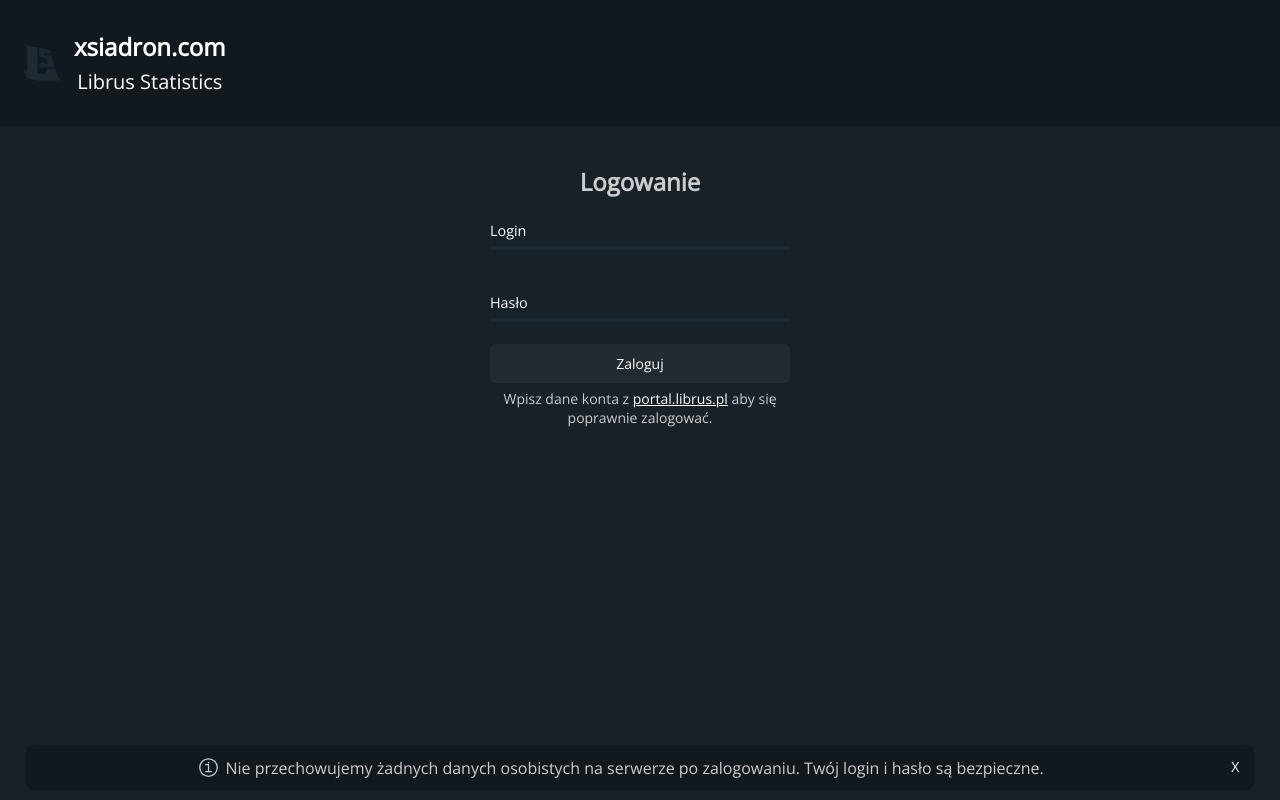
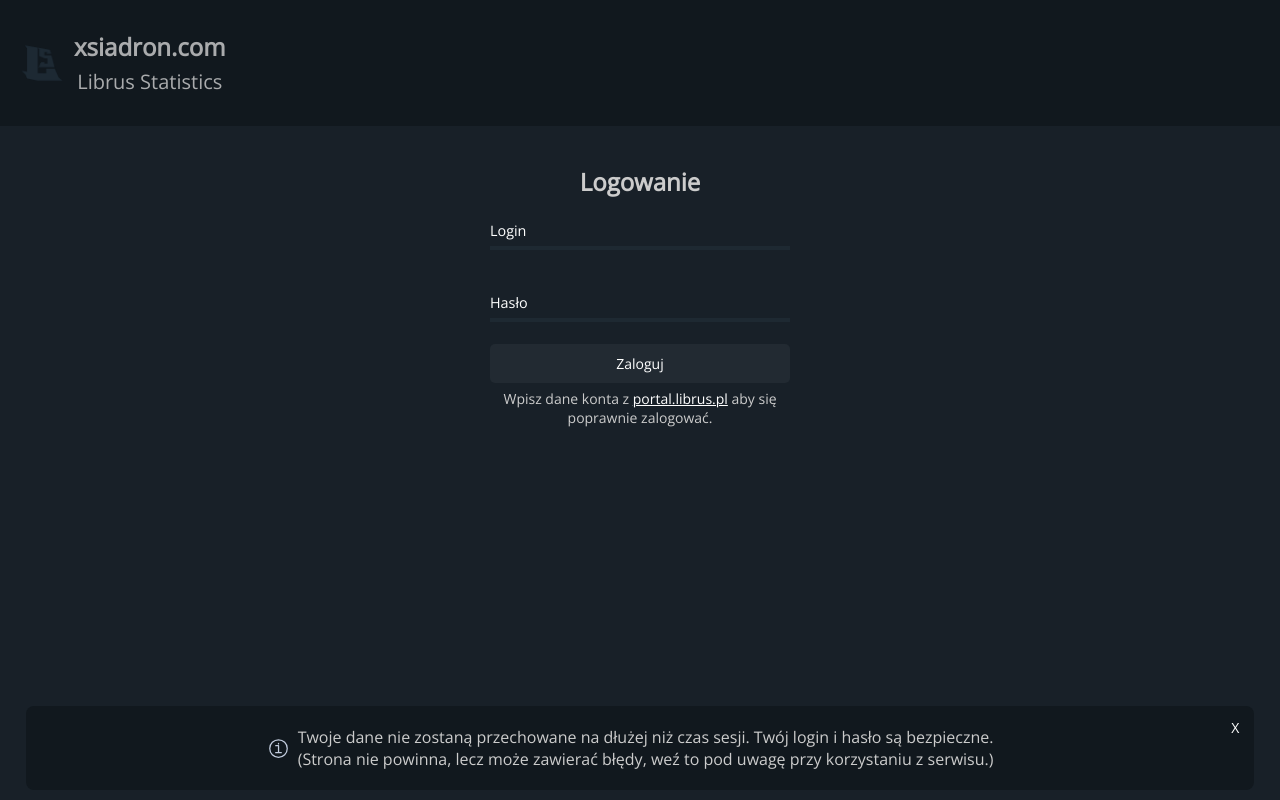
Before and after one commit to xsiadron/LibrusStatistics, a React (Create React App) app in the folder client/: page / in a window 1280 px wide. Built offline with nearby package versions, Linux system fonts and the light colour scheme; the HTML template or start-up script is replaced by a standard one.

Commit message:
UX & UI Changes

```diff
--- a/client/src/Login.js
+++ b/client/src/Login.js
@@ -82,14 +82,14 @@ const Login = (() => {
             caller.post(url, {
                 login: login,
                 password: password,
-              }).then(async (response) => {
+            }).then(async (response) => {
                 if (response.status != 200 || response.data.error) throw new Error(response.data.error);
                 resolve(loginSucceed(response.data));
-              }).catch((error) => {
+            }).catch((error) => {
                 let errorMessage = error?.response?.data?.error ?? config.errors.serverNotResponding;
                 showError(errorMessage);
                 resolve(false);
-              });
+            });
 
         });
     }
@@ -148,9 +148,12 @@ const Login = (() => {
                 </div>
             </main>
             <footer className="login-footer">
-                <img src={infoCircleIcon} alt="informacja" />
+                <img src={infoCircleIcon} alt="informacja" height={25} />
                 &nbsp;
-                <p>Nie przechowujemy żadnych danych osobistych na serwerze po zalogowaniu. Twój login i hasło są bezpieczne.</p>
+                <p>
+                    Twoje dane nie zostaną przechowane na dłużej niż czas sesji. Twój login i hasło są bezpieczne.<br/>
+                    (Strona nie powinna, lecz może zawierać błędy, weź to pod uwagę przy korzystaniu z serwisu.)
+                </p>
                 <button onClick={closeFooter}>X</button>
             </footer>
         </section>
--- a/client/src/components/GradesAveragesSection/GradesAveragesSection.css
+++ b/client/src/components/GradesAveragesSection/GradesAveragesSection.css
@@ -4,10 +4,11 @@
     align-items: center;
     width: 100%;
     height: 100%;
+    padding-top: 5px;
 }
 
 .grades-averages p {
-    font-size: clamp(0.8rem, 1vw, 0.9rem);
+    font-size: clamp(0.85rem, 1vw, 0.9rem);
     padding: 2px;
     opacity: 75%;
 }
--- a/client/src/components/GradesAveragesSection/GradesAveragesSection.js
+++ b/client/src/components/GradesAveragesSection/GradesAveragesSection.js
@@ -5,7 +5,7 @@ import infoCircleIcon from '../../icons/info-circle.svg';
 const GradesAveragesSection = ({ gradesData, semester }) => {
     if (!gradesData.length > 0) return (
         <div className="grades-averages">
-            <img src={infoCircleIcon} alt="informacja" />
+            <img src={infoCircleIcon} alt="informacja" height={15} />
             <p>Brak ocen dla tego przedmiotu</p>
         </div>);
 
--- a/client/src/components/Navbar/Navbar.css
+++ b/client/src/components/Navbar/Navbar.css
@@ -42,7 +42,7 @@
     display: flex;
     align-items: center;
     justify-content: center;
-    color: #fff;
+    color: #ddd;
     text-decoration: none;
     font-size: clamp(1.2rem, 2vw, 1.5rem);
 }
@@ -51,8 +51,13 @@
     margin: 2px;
 }
 
+.site-title div {
+    opacity: 0.75;
+}
+
 .site-title.sub {
     font-size: 15px !important;
+    opacity: 0.75;
 }
 
 .title-links-section {
--- a/client/src/components/ProgressBar/ProgressBar.css
+++ b/client/src/components/ProgressBar/ProgressBar.css
@@ -11,14 +11,15 @@
 }
 
 .progress-bar .progress {
-    animation: ProgressBarAnimation 1s ease-in-out forwards;
+    animation: ProgressBarAnimation 0.75s ease-in-out forwards;
 }
 
 .progress-bar-title {
     font-family: 'Roboto', sans-serif;
     font-size: 12px;
-    font-weight: 400;
+    font-weight: 800;
     color: #000;
+    opacity: 0.75;
     z-index: 1;
 }
 
--- a/client/src/components/ProgressBar/ProgressBar.js
+++ b/client/src/components/ProgressBar/ProgressBar.js
@@ -27,7 +27,7 @@ const ProgressBar = ({ percentage }) => {
 
     return (<div className="progress-bar">
         <span className="progress-bar-title">
-            <CountUp end={percentage} duration={0.8} suffix="%" easingFn={(t, b, c, d) => c * t / d + b} />
+            <CountUp end={percentage} duration={0.5} suffix="%" easingFn={(t, b, c, d) => c * t / d + b} />
         </span>
         <div style={progressStyle} className="progress">
         </div>
--- a/client/src/config/librus-config.js
+++ b/client/src/config/librus-config.js
@@ -15,12 +15,12 @@ config.attendaceTypes = {
 
 config.errors = {
   unknown: "<b>Nieznany błąd.</b><br/> Spróbuj ponownie lub skontaktuj się z administratorem strony.",
-  serverNotResponding: "<b>Serwer nie odpowiada.</b><br/> Spróbuj ponownie lub skontaktuj się z administratorem strony."
+  serverNotResponding: "<b>Serwer nie odpowiada.</b><br/> Odczekaj i spróbuj ponownie lub skontaktuj się z administratorem strony."
 };
 
 config.messages = {
-  loggedOut: "<b>Zostałeś poprawie wylogowany.</b><br/> Twoje dane nie zostały nigdzie przechowane!",
-  loading: "<b>Trwa pobieranie danych z serwera...</b><br/> Ten proces powinien trwać 2-10 sekund"
+  loggedOut: "<b>Zostałeś wylogowany.</b><br/> Twoje wszelkie dane z tej sesji zostały skasowane.<br/>Do zobaczenia!",
+  loading: "<b>Trwa pobieranie danych z serwera...</b><br/> Ten proces nie potrwa dłużej niż 2-10 sekund."
 }
 
 module.exports = config;
--- a/client/src/styles/Login.css
+++ b/client/src/styles/Login.css
@@ -114,7 +114,7 @@ select:-webkit-autofill {
     left: 2%;
     width: 96%;
     z-index: 100;
-    padding: 10px;
+    padding: 20px 10px;
     transition: 0.5s all;
     animation: footerInitialization 0.8s linear forwards;
 }
@@ -130,7 +130,8 @@ select:-webkit-autofill {
 
 .login-footer p {
     font-size: clamp(14px, 2vw, 16px);
-    margin-right: 40px;
+    margin-right: 20px;
+    margin-left: 2px;
 }
 
 .login-footer button {
```
